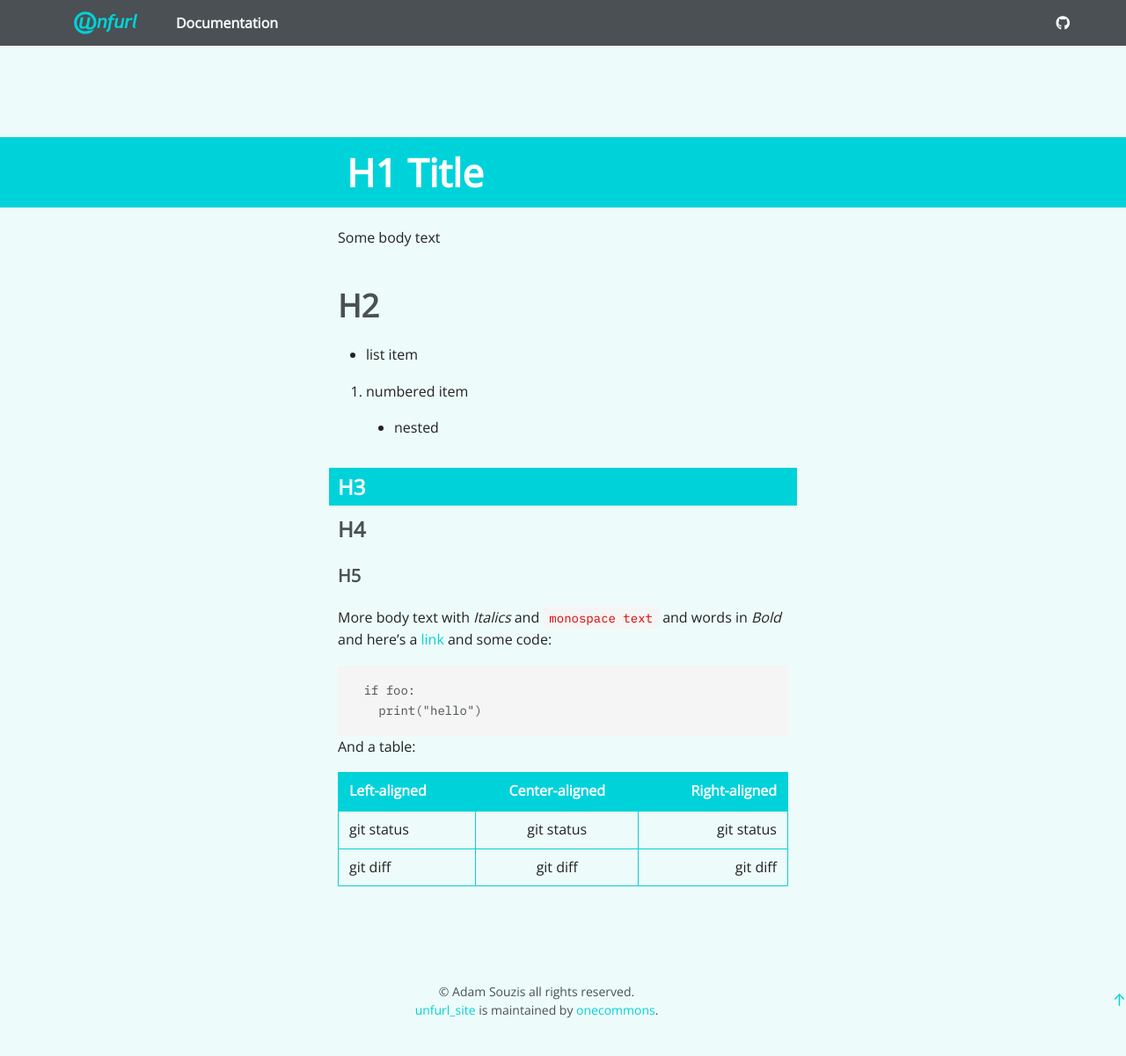
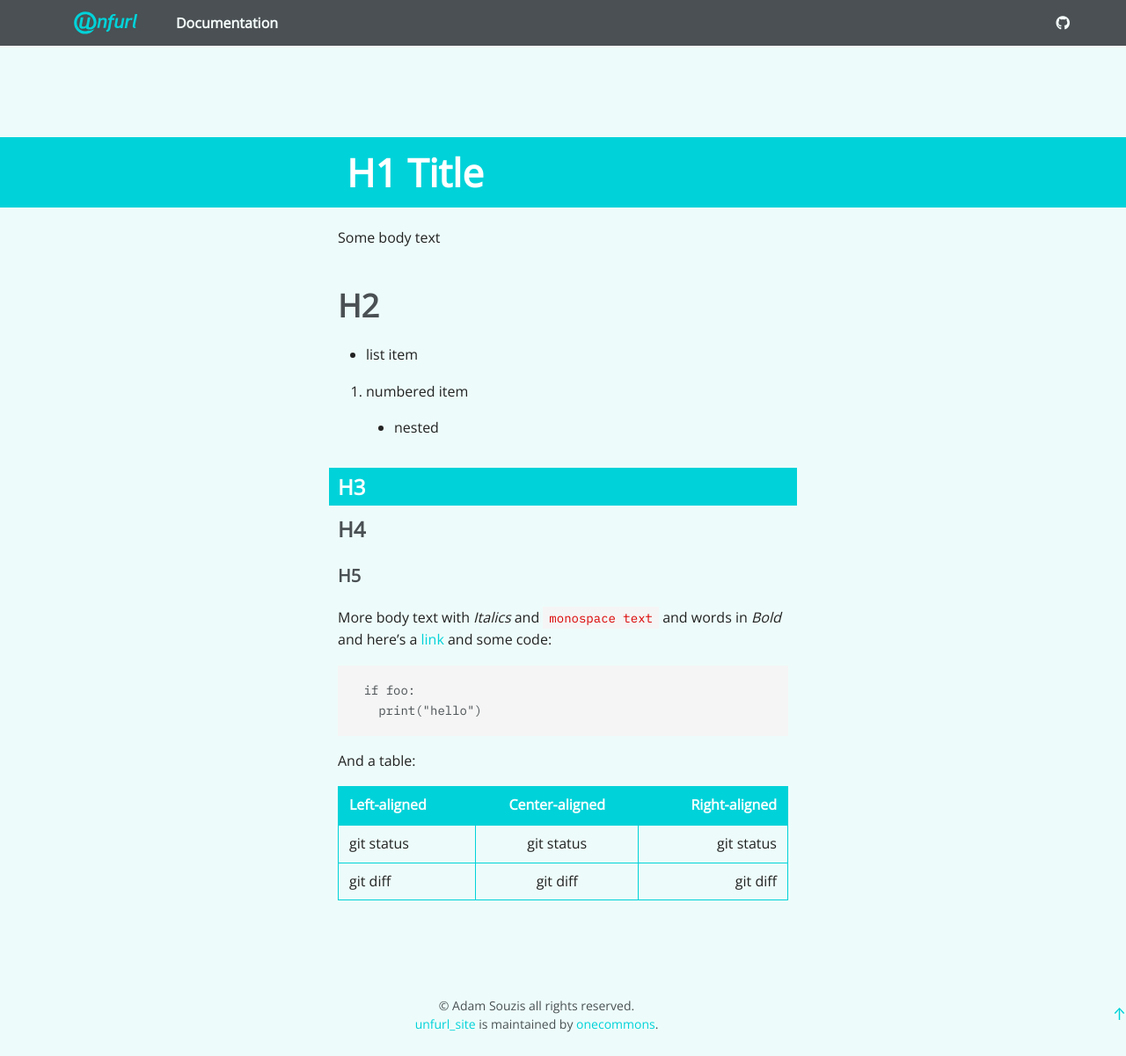
Before and after one commit to onecommons/unfurl_site, a Jekyll site: the page built from styleguide.md, in a window 1280 px wide. Shown: the whole page at 88% size. Built offline with Jekyll 4.4.1, drawn with Linux system fonts in a browser that asks for light colours; some web fonts are replaced; our own code applies the rules of GitHub Pages for plain Markdown files.

Commit message:
Update style.scss

```diff
--- a/assets/css/style.scss
+++ b/assets/css/style.scss
@@ -201,6 +201,9 @@ pre.citation {
   width: 10rem;
 }
 
+.highlighter-rouge {
+  margin-bottom: 1rem;
+}
 
 .washed {
   background-color: $white;
```
